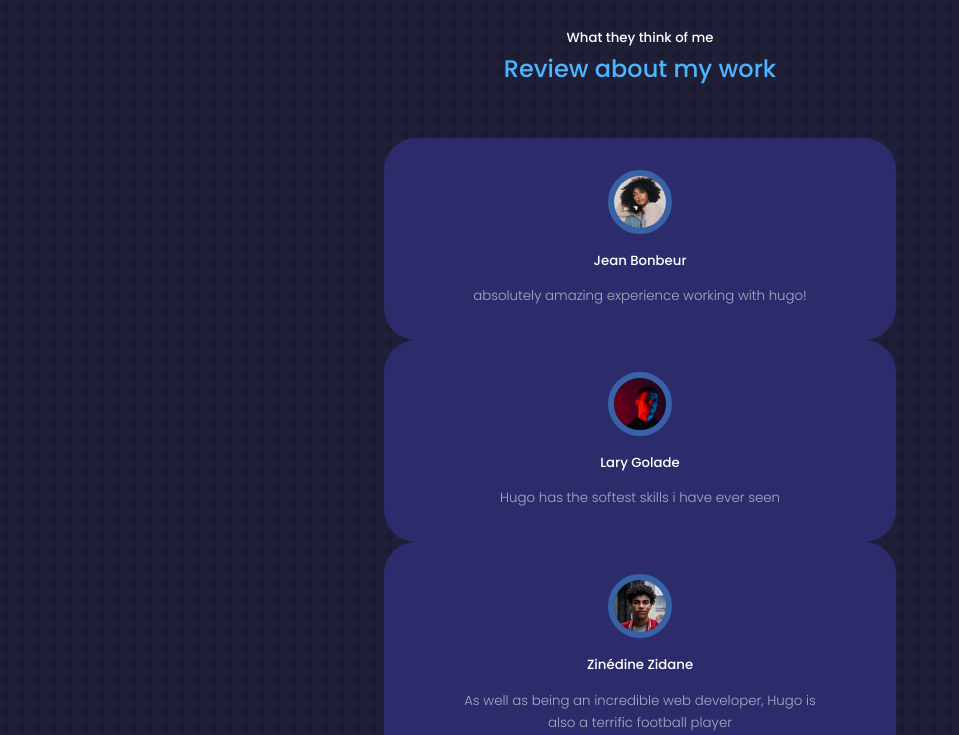
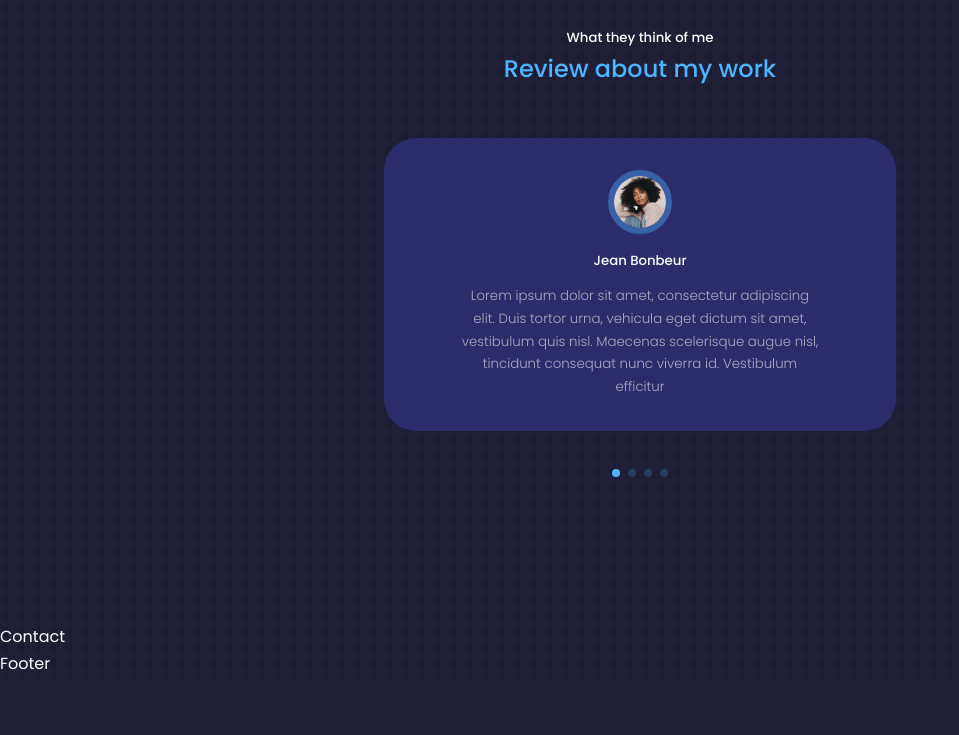
Before and after one commit to HugoLOPEZ64/Portfolio, a React (Create React App) app: page / in a window 1280 px wide. Shown: the part 4080-4815 px from the top of the page, without its empty margins (0-959 px from the left). After the commit the page ends 4757 px from the top, so only its background shows below. Built offline with nearby package versions, Linux system fonts and the light colour scheme.

Commit message:
add swiperjs

```diff
--- a/package.json
+++ b/package.json
@@ -10,6 +10,7 @@
     "react-dom": "^18.2.0",
     "react-icons": "^4.6.0",
     "react-scripts": "5.0.1",
+    "swiper": "^8.4.4",
     "web-vitals": "^2.1.4"
   },
   "scripts": {
--- a/src/components/testimonials/Testimonials.jsx
+++ b/src/components/testimonials/Testimonials.jsx
@@ -5,26 +5,38 @@ import AVTR2 from '../../assets/avatar2.jpg'
 import AVTR3 from '../../assets/avatar3.jpg'
 import AVTR4 from '../../assets/avatar4.jpg'
 
+// import Swiper core and required modules
+import { Pagination, Navigation } from 'swiper';
+
+import { Swiper, SwiperSlide } from 'swiper/react';
+
+// Import Swiper styles
+import 'swiper/css';
+import 'swiper/css/pagination';
+
+
+
+
 const data = [
   {
     avatar: AVTR1,
     name: 'Jean Bonbeur',
-    review: 'absolutely amazing experience working with hugo!'
+    review: 'Lorem ipsum dolor sit amet, consectetur adipiscing elit. Duis tortor urna, vehicula eget dictum sit amet, vestibulum quis nisl. Maecenas scelerisque augue nisl, tincidunt consequat nunc viverra id. Vestibulum efficitur'
   },
   {
     avatar: AVTR2,
     name: 'Lary Golade',
-    review: 'Hugo has the softest skills i have ever seen'
+    review: 'Lorem ipsum dolor sit amet, consectetur adipiscing elit. Duis tortor urna, vehicula eget dictum sit amet, vestibulum quis nisl. Maecenas scelerisque augue nisl, tincidunt consequat nunc viverra id. Vestibulum efficitur'
   },
   {
     avatar: AVTR3,
     name: 'Zinédine Zidane',
-    review: 'As well as being an incredible web developer, Hugo is also a terrific football player'
+    review: 'Lorem ipsum dolor sit amet, consectetur adipiscing elit. Duis tortor urna, vehicula eget dictum sit amet, vestibulum quis nisl. Maecenas scelerisque augue nisl, tincidunt consequat nunc viverra id. Vestibulum efficitur'
   },
   {
     avatar: AVTR4,
     name: 'Denis Brogniart',
-    review: 'AH'
+    review: 'Lorem ipsum dolor sit amet, consectetur adipiscing elit. Duis tortor urna, vehicula eget dictum sit amet, vestibulum quis nisl. Maecenas scelerisque augue nisl, tincidunt consequat nunc viverra id. Vestibulum efficitur'
   },
 ]
 
@@ -34,22 +46,27 @@ const Testimonials = () => {
       <h5>What they think of me</h5>
       <h2>Review about my work</h2>
 
-      <div className="container testimonials__container">
+      <Swiper className="container testimonials__container"
+      // install Swiper modules
+      modules={[Pagination, Navigation]}
+      spaceBetween={40}
+      slidesPerView={1}
+      pagination={{ clickable: true }}>
         {
           data.map(({avatar, name, review}, index) => {
             return (
-              <article key={index} className="testimonial">
+              <SwiperSlide key={index} className="testimonial">
           <div className="client__avatar">
             <img src={avatar} alt=""/>
           </div>
           <h5 className='client__name'>{name}</h5>
                 <small className='client__review'>{review}</small>
-        </article>
+        </SwiperSlide>
 
             )
           })
         }
-      </div>
+      </Swiper>
     </section>
   )
 }
--- a/src/components/testimonials/testimonials.css
+++ b/src/components/testimonials/testimonials.css
@@ -1,5 +1,6 @@
 .container.testimonials__container {
     width: 40%;
+    padding-bottom: 4rem;
 
 }
 
@@ -28,6 +29,10 @@
     margin: 0.8rem auto 0;
 }
 
+.swiper-pagination-clickable .swiper-pagination-bullet {
+    background: var(--color-primary);
+}
+
 @media screen and (max-width: 1024px) {
     .container.testimonials__container {
         width: 60%;
```
Also changed, not shown: 1 other file (tests, documents, lock files or other folders).
